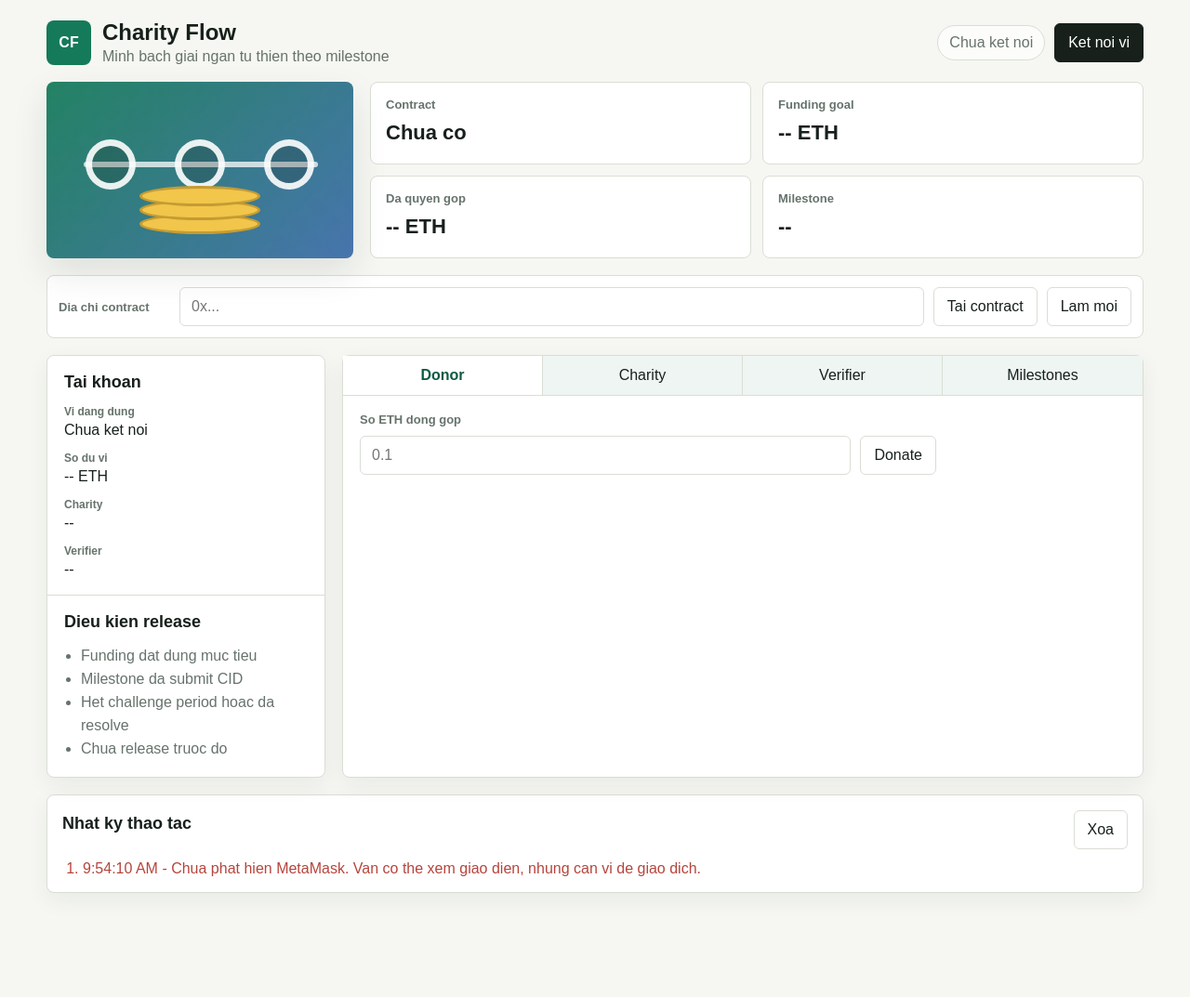
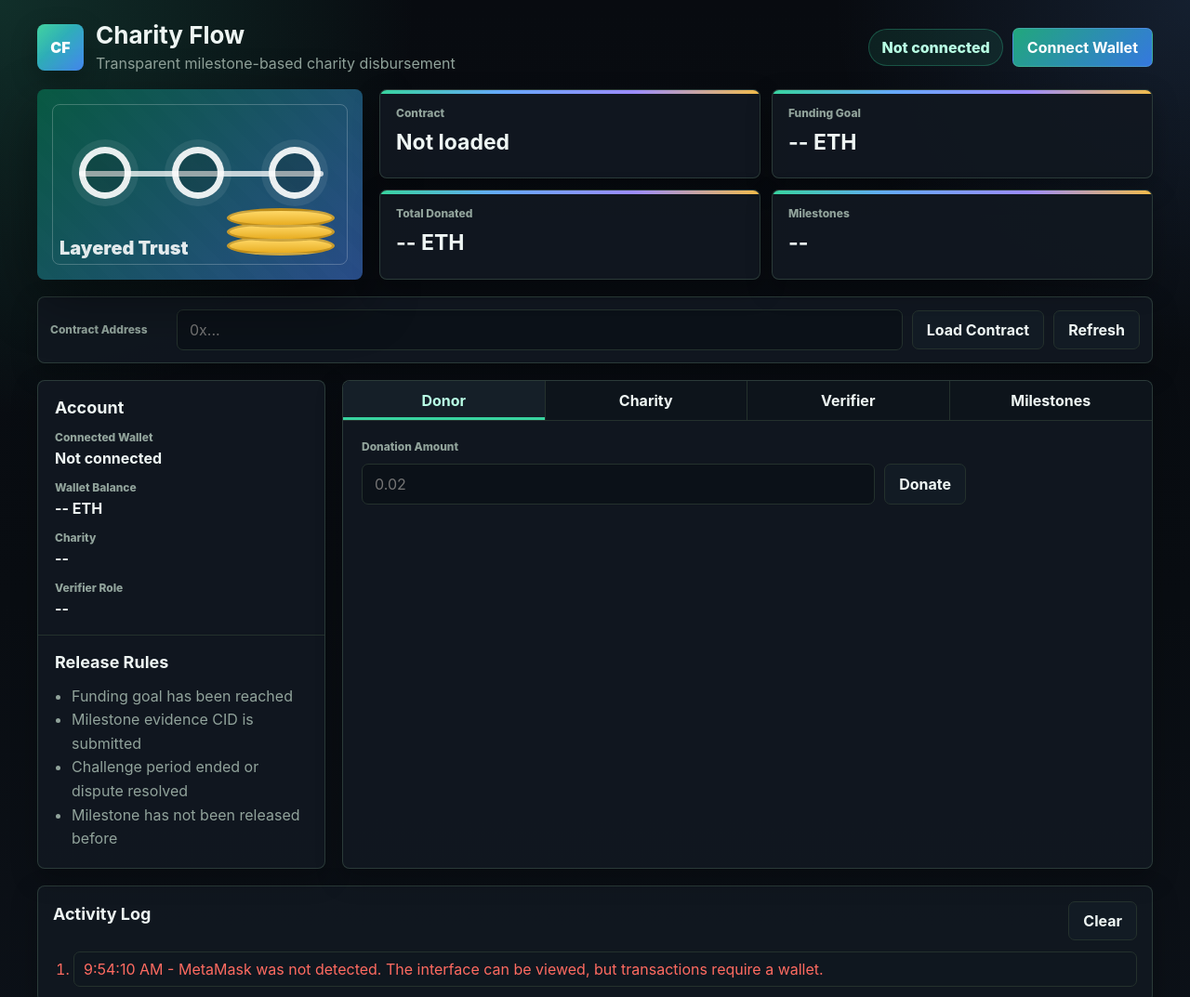
Before and after one commit to Khangdz296/charity-chain, a website: page frontend/index.html in a window 1280 px wide. Shown: the top 1073 px of the page at 93% size. Before the commit the page ends 995 px from the top, so only its background shows below. Drawn offline with Linux system fonts and the light colour scheme.

Commit message:
Update UI

```diff
--- a/frontend/app.js
+++ b/frontend/app.js
@@ -76,16 +76,16 @@ function hasEthers() {
 
 function requireWallet() {
   if (!window.ethereum) {
-    throw new Error("Chua co MetaMask hoac vi EVM trong trinh duyet.");
+    throw new Error("MetaMask or an EVM wallet was not detected in this browser.");
   }
   if (!hasEthers()) {
-    throw new Error("Khong tai duoc ethers.js.");
+    throw new Error("ethers.js could not be loaded.");
   }
 }
 
 function requireContract() {
   if (!state.contract) {
-    throw new Error("Nhap dia chi contract va bam Tai contract truoc.");
+    throw new Error("Enter a contract address and load the contract first.");
   }
   return state.contract;
 }
@@ -106,7 +106,7 @@ function formatEth(value) {
 function parseEth(value) {
   const text = String(value || "").trim();
   if (!/^\d+(\.\d{1,18})?$/.test(text)) {
-    throw new Error("So ETH khong hop le.");
+    throw new Error("Invalid ETH amount.");
   }
   return window.ethers.parseEther(text);
 }
@@ -131,14 +131,14 @@ async function connectWallet() {
 
   renderAccount();
   await refreshWalletBalance();
-  log(`Da ket noi ${shortAddress(state.account)}`, "success");
+  log(`Connected ${shortAddress(state.account)}`, "success");
 }
 
 async function loadContract() {
   requireWallet();
   const address = ui.contractAddress.value.trim();
   if (!isAddress(address)) {
-    throw new Error("Dia chi contract khong hop le.");
+    throw new Error("Invalid contract address.");
   }
 
   state.contractAddress = address;
@@ -151,13 +151,13 @@ async function loadContract() {
   const runner = state.signer || state.provider;
   const code = await state.provider.getCode(address);
   if (code === "0x") {
-    throw new Error("Khong tim thay contract o dia chi nay tren network hien tai. Hay kiem tra MetaMask dang o Hardhat Local va dung dia chi Contract moi deploy.");
+    throw new Error("No contract code was found at this address on the current network. Check that MetaMask is on Hardhat Local and that you pasted the latest deployed contract address.");
   }
 
   state.contract = new window.ethers.Contract(address, CONTRACT_ABI, runner);
 
   await refreshSummary();
-  log("Da tai thong tin contract.", "success");
+  log("Contract loaded.", "success");
 }
 
 async function refreshSummary() {
@@ -180,7 +180,7 @@ async function refreshSummary() {
 
   if (state.account) {
     const isVerifier = await contract.isVerifier(state.account);
-    ui.verifierText.textContent = isVerifier ? "Dung vai tro verifier" : "Khong phai verifier";
+    ui.verifierText.textContent = isVerifier ? "Verifier account" : "Not a verifier";
     await refreshWalletBalance();
   }
 }
@@ -200,7 +200,7 @@ async function loadMilestones() {
   ui.milestoneList.innerHTML = "";
 
   if (state.milestoneCount === 0) {
-    ui.milestoneList.textContent = "Chua co milestone.";
+    ui.milestoneList.textContent = "No milestones found.";
     return;
   }
 
@@ -217,7 +217,7 @@ function renderMilestoneCard(index, milestone) {
   const submittedAt = BigInt(milestone.submittedAt);
   const submitted = submittedAt > 0n
     ? new Date(Number(submittedAt) * 1000).toLocaleString()
-    : "Chua submit";
+    : "Not submitted";
   const stateId = Number(milestone.state);
   const stateName = STATE_NAMES[stateId] || "Unknown";
 
@@ -234,7 +234,7 @@ function renderMilestoneCard(index, milestone) {
     </div>
     <div class="milestone-meta">
       <span>${escapeHtml(submitted)}</span>
-      <span>${escapeHtml(milestone.evidenceCID || "Chua co CID")}</span>
+      <span>${escapeHtml(milestone.evidenceCID || "No CID submitted")}</span>
       <span>ID: ${index}</span>
     </div>
   `;
@@ -253,12 +253,12 @@ async function sendTx(action, label) {
   const tx = await action(state.contract);
   log(`${label}: ${tx.hash}`, "success");
   const receipt = await tx.wait();
-  log(`Da xac nhan block ${receipt.blockNumber}`, "success");
+  log(`Confirmed in block ${receipt.blockNumber}`, "success");
 }
 
 function renderAccount() {
-  ui.accountText.textContent = state.account ? shortAddress(state.account) : "Chua ket noi";
-  ui.networkBadge.textContent = state.chainId ? `Chain ${state.chainId}` : "Chua ket noi";
+  ui.accountText.textContent = state.account ? shortAddress(state.account) : "Not connected";
+  ui.networkBadge.textContent = state.chainId ? `Chain ${state.chainId}` : "Not connected";
   if (!state.account) {
     ui.walletBalanceText.textContent = "-- ETH";
   }
@@ -363,7 +363,7 @@ function bindEvents() {
       state.signer = null;
       state.contract = null;
       renderAccount();
-      log("Da doi network, hay ket noi lai contract.");
+      log("Network changed. Please reconnect and reload the contract.");
     });
   }
 }
@@ -390,9 +390,9 @@ function init() {
   bindEvents();
   renderAccount();
   if (!window.ethereum) {
-    log("Chua phat hien MetaMask. Van co the xem giao dien, nhung can vi de giao dich.", "error");
+    log("MetaMask was not detected. The interface can be viewed, but transactions require a wallet.", "error");
   } else {
-    log("Frontend san sang.");
+    log("Frontend ready.");
   }
 }
 
--- a/frontend/index.html
+++ b/frontend/index.html
@@ -1,5 +1,5 @@
 <!doctype html>
-<html lang="vi">
+<html lang="en">
 <head>
   <meta charset="utf-8">
   <meta name="viewport" content="width=device-width, initial-scale=1">
@@ -8,21 +8,21 @@
 </head>
 <body>
   <main class="app-shell">
-    <section class="topbar" aria-label="Thanh dieu khien">
+    <section class="topbar" aria-label="Control bar">
       <div class="brand">
         <div class="brand-mark" aria-hidden="true">CF</div>
         <div>
           <h1>Charity Flow</h1>
-          <p>Minh bach giai ngan tu thien theo milestone</p>
+          <p>Transparent milestone-based charity disbursement</p>
         </div>
       </div>
       <div class="wallet-panel">
-        <span id="networkBadge" class="badge">Chua ket noi</span>
-        <button id="connectWalletBtn" class="primary-btn" type="button">Ket noi vi</button>
+        <span id="networkBadge" class="badge">Not connected</span>
+        <button id="connectWalletBtn" class="primary-btn" type="button">Connect Wallet</button>
       </div>
     </section>
 
-    <section class="hero-band" aria-label="Tong quan quy">
+    <section class="hero-band" aria-label="Fund overview">
       <div class="fund-visual" aria-hidden="true">
         <div class="chain-line"></div>
         <div class="node node-a"></div>
@@ -37,41 +37,41 @@
       <div class="summary-grid">
         <div class="metric">
           <span>Contract</span>
-          <strong id="contractShort">Chua co</strong>
+          <strong id="contractShort">Not loaded</strong>
         </div>
         <div class="metric">
-          <span>Funding goal</span>
+          <span>Funding Goal</span>
           <strong id="fundingGoal">-- ETH</strong>
         </div>
         <div class="metric">
-          <span>Da quyen gop</span>
+          <span>Total Donated</span>
           <strong id="totalDonated">-- ETH</strong>
         </div>
         <div class="metric">
-          <span>Milestone</span>
+          <span>Milestones</span>
           <strong id="milestoneCount">--</strong>
         </div>
       </div>
     </section>
 
-    <section class="contract-strip" aria-label="Ket noi contract">
-      <label for="contractAddress">Dia chi contract</label>
+    <section class="contract-strip" aria-label="Contract connection">
+      <label for="contractAddress">Contract Address</label>
       <input id="contractAddress" type="text" spellcheck="false" placeholder="0x...">
-      <button id="loadContractBtn" type="button">Tai contract</button>
-      <button id="refreshBtn" type="button">Lam moi</button>
+      <button id="loadContractBtn" type="button">Load Contract</button>
+      <button id="refreshBtn" type="button">Refresh</button>
     </section>
 
     <section class="workspace">
-      <aside class="side-panel" aria-label="Thong tin tai khoan">
+      <aside class="side-panel" aria-label="Account information">
         <div class="panel-block">
-          <h2>Tai khoan</h2>
+          <h2>Account</h2>
           <dl>
             <div>
-              <dt>Vi dang dung</dt>
-              <dd id="accountText">Chua ket noi</dd>
+              <dt>Connected Wallet</dt>
+              <dd id="accountText">Not connected</dd>
             </div>
             <div>
-              <dt>So du vi</dt>
+              <dt>Wallet Balance</dt>
               <dd id="walletBalanceText">-- ETH</dd>
             </div>
             <div>
@@ -79,25 +79,25 @@
               <dd id="charityText">--</dd>
             </div>
             <div>
-              <dt>Verifier</dt>
+              <dt>Verifier Role</dt>
               <dd id="verifierText">--</dd>
             </div>
           </dl>
         </div>
 
         <div class="panel-block">
-          <h2>Dieu kien release</h2>
+          <h2>Release Rules</h2>
           <ul class="check-list">
-            <li>Funding dat dung muc tieu</li>
-            <li>Milestone da submit CID</li>
-            <li>Het challenge period hoac da resolve</li>
-            <li>Chua release truoc do</li>
+            <li>Funding goal has been reached</li>
+            <li>Milestone evidence CID is submitted</li>
+            <li>Challenge period ended or dispute resolved</li>
+            <li>Milestone has not been released before</li>
           </ul>
         </div>
       </aside>
 
       <section class="main-panel">
-        <div class="tabs" role="tablist" aria-label="Chuc nang">
+        <div class="tabs" role="tablist" aria-label="Actions">
           <button class="tab-button active" type="button" data-tab="donor">Donor</button>
           <button class="tab-button" type="button" data-tab="charity">Charity</button>
           <button class="tab-button" type="button" data-tab="verifier">Verifier</button>
@@ -106,9 +106,9 @@
 
         <div id="donor" class="tab-page active">
           <form id="donateForm" class="action-form">
-            <label for="donateAmount">So ETH dong gop</label>
+            <label for="donateAmount">Donation Amount</label>
             <div class="inline-control">
-              <input id="donateAmount" type="number" min="0" step="0.001" placeholder="0.1">
+              <input id="donateAmount" type="number" min="0" step="0.001" placeholder="0.02">
               <button type="submit">Donate</button>
             </div>
           </form>
@@ -118,9 +118,9 @@
           <form id="submitForm" class="action-form">
             <label for="submitMilestoneId">Milestone ID</label>
             <input id="submitMilestoneId" type="number" min="0" step="1" placeholder="0">
-            <label for="evidenceCid">IPFS CID</label>
-            <input id="evidenceCid" type="text" placeholder="ipfs://Qm...">
-            <button type="submit">Submit milestone</button>
+            <label for="evidenceCid">Evidence IPFS CID</label>
+            <input id="evidenceCid" type="text" placeholder="ipfs://bafy...">
+            <button type="submit">Submit Milestone</button>
           </form>
         </div>
 
@@ -131,8 +131,8 @@
               <input id="rejectMilestoneId" type="number" min="0" step="1" placeholder="0">
             </div>
             <div>
-              <label for="rejectReason">Ly do reject</label>
-              <input id="rejectReason" type="text" placeholder="Hoa don chua hop le">
+              <label for="rejectReason">Rejection Reason</label>
+              <input id="rejectReason" type="text" placeholder="Invoice cannot be verified">
             </div>
             <button type="submit">Reject</button>
           </form>
@@ -141,14 +141,14 @@
             <label for="resolveMilestoneId">Milestone ID</label>
             <div class="inline-control">
               <input id="resolveMilestoneId" type="number" min="0" step="1" placeholder="0">
-              <button type="submit">Vote resolve</button>
+              <button type="submit">Vote Resolve</button>
             </div>
           </form>
         </div>
 
         <div id="milestones" class="tab-page">
           <div class="milestone-toolbar">
-            <button id="loadMilestonesBtn" type="button">Tai danh sach</button>
+            <button id="loadMilestonesBtn" type="button">Load Milestones</button>
             <form id="releaseForm" class="release-form">
               <label for="releaseMilestoneId">Release ID</label>
               <input id="releaseMilestoneId" type="number" min="0" step="1" placeholder="0">
@@ -160,10 +160,10 @@
       </section>
     </section>
 
-    <section class="activity-panel" aria-label="Nhat ky">
+    <section class="activity-panel" aria-label="Activity log">
       <div class="activity-header">
-        <h2>Nhat ky thao tac</h2>
-        <button id="clearLogBtn" type="button">Xoa</button>
+        <h2>Activity Log</h2>
+        <button id="clearLogBtn" type="button">Clear</button>
       </div>
       <ol id="activityLog"></ol>
     </section>
--- a/frontend/styles.css
+++ b/frontend/styles.css
@@ -1,16 +1,19 @@
 :root {
-  --bg: #f6f7f2;
-  --ink: #17201b;
-  --muted: #66736b;
-  --line: #d9ded5;
-  --panel: #ffffff;
-  --panel-2: #eef5f2;
-  --green: #157a59;
-  --green-dark: #0e5b43;
-  --gold: #c69214;
-  --red: #b6453c;
-  --blue: #2f62a3;
-  --shadow: 0 16px 38px rgba(23, 32, 27, 0.10);
+  --bg: #090d12;
+  --ink: #eef5f3;
+  --muted: #91a39b;
+  --line: #24312d;
+  --panel: #111820;
+  --panel-soft: #0d141b;
+  --panel-raised: #151f28;
+  --green: #38d39f;
+  --green-dark: #21a77c;
+  --gold: #f2bc4b;
+  --red: #ff6b61;
+  --blue: #68a7ff;
+  --violet: #9b8cff;
+  --shadow-sm: 0 10px 28px rgba(0, 0, 0, 0.28);
+  --shadow-md: 0 22px 60px rgba(0, 0, 0, 0.42);
 }
 
 * {
@@ -20,9 +23,12 @@
 body {
   margin: 0;
   min-height: 100vh;
-  background: var(--bg);
+  background:
+    radial-gradient(circle at top left, rgba(56, 211, 159, 0.18), transparent 28rem),
+    radial-gradient(circle at top right, rgba(104, 167, 255, 0.13), transparent 24rem),
+    linear-gradient(180deg, #080b10 0%, var(--bg) 58%, #0c1118 100%);
   color: var(--ink);
-  font-family: Arial, Helvetica, sans-serif;
+  font-family: Inter, ui-sans-serif, system-ui, -apple-system, BlinkMacSystemFont, "Segoe UI", Arial, sans-serif;
 }
 
 button,
@@ -31,45 +37,62 @@ input {
 }
 
 button {
+  min-height: 42px;
   border: 1px solid var(--line);
-  background: var(--panel);
+  border-radius: 7px;
+  padding: 0 15px;
+  background: #121b24;
   color: var(--ink);
-  min-height: 42px;
-  padding: 0 14px;
-  border-radius: 6px;
   cursor: pointer;
+  font-weight: 750;
+  transition: transform 150ms ease, border-color 150ms ease, box-shadow 150ms ease, background 150ms ease;
 }
 
 button:hover {
-  border-color: var(--green);
-  color: var(--green-dark);
+  transform: translateY(-1px);
+  border-color: rgba(56, 211, 159, 0.58);
+  box-shadow: 0 10px 22px rgba(56, 211, 159, 0.16);
+}
+
+button:active {
+  transform: translateY(0);
 }
 
 button:disabled {
   cursor: not-allowed;
   opacity: 0.55;
+  transform: none;
+  box-shadow: none;
 }
 
 input {
   width: 100%;
-  min-height: 42px;
+  min-height: 44px;
   border: 1px solid var(--line);
-  border-radius: 6px;
-  padding: 0 12px;
-  background: #fff;
+  border-radius: 7px;
+  padding: 0 13px;
+  background: #0b1118;
   color: var(--ink);
+  outline: none;
+  transition: border-color 160ms ease, box-shadow 160ms ease;
+}
+
+input:focus {
+  border-color: var(--green);
+  box-shadow: 0 0 0 4px rgba(56, 211, 159, 0.13);
 }
 
 label {
   color: var(--muted);
-  font-size: 13px;
-  font-weight: 700;
+  font-size: 12px;
+  font-weight: 800;
+  letter-spacing: 0;
 }
 
 .app-shell {
-  width: min(1180px, calc(100% - 32px));
+  width: min(1200px, calc(100% - 32px));
   margin: 0 auto;
-  padding: 22px 0 34px;
+  padding: 24px 0 36px;
 }
 
 .topbar {
@@ -83,18 +106,21 @@ label {
 .brand {
   display: flex;
   align-items: center;
-  gap: 12px;
+  gap: 13px;
 }
 
 .brand-mark {
-  width: 48px;
-  height: 48px;
+  width: 50px;
+  height: 50px;
   display: grid;
   place-items: center;
   border-radius: 8px;
-  background: var(--green);
+  background:
+    linear-gradient(135deg, rgba(255,255,255,0.16), transparent 42%),
+    linear-gradient(135deg, #1fc98f, #4589f2);
   color: #fff;
-  font-weight: 800;
+  font-weight: 900;
+  box-shadow: var(--shadow-sm);
 }
 
 h1,
@@ -104,13 +130,14 @@ p {
 }
 
 h1 {
-  font-size: 24px;
+  font-size: 26px;
   line-height: 1.1;
+  letter-spacing: 0;
 }
 
 .brand p {
   color: var(--muted);
-  margin-top: 4px;
+  margin-top: 5px;
 }
 
 .wallet-panel {
@@ -120,18 +147,19 @@ h1 {
 }
 
 .badge {
-  border: 1px solid var(--line);
+  border: 1px solid rgba(56, 211, 159, 0.28);
   border-radius: 999px;
-  padding: 9px 12px;
-  color: var(--muted);
-  background: rgba(255, 255, 255, 0.7);
+  padding: 9px 13px;
+  color: #b8ffe4;
+  background: rgba(56, 211, 159, 0.10);
   white-space: nowrap;
+  font-weight: 800;
 }
 
 .primary-btn {
-  background: var(--ink);
+  background: linear-gradient(135deg, var(--green-dark), #3578df);
   color: #fff;
-  border-color: var(--ink);
+  border-color: rgba(255, 255, 255, 0.12);
 }
 
 .primary-btn:hover {
@@ -141,73 +169,80 @@ h1 {
 
 .hero-band {
   display: grid;
-  grid-template-columns: 330px 1fr;
+  grid-template-columns: 350px 1fr;
   gap: 18px;
   align-items: stretch;
   margin-bottom: 18px;
 }
 
 .fund-visual {
-  min-height: 190px;
+  min-height: 205px;
   position: relative;
   overflow: hidden;
   border-radius: 8px;
   background:
-    linear-gradient(135deg, rgba(21, 122, 89, 0.94), rgba(47, 98, 163, 0.88)),
+    linear-gradient(135deg, rgba(8, 91, 67, 0.96), rgba(44, 82, 146, 0.92)),
     repeating-linear-gradient(45deg, rgba(255,255,255,.08) 0 14px, transparent 14px 28px);
-  box-shadow: var(--shadow);
+  box-shadow: var(--shadow-md);
+}
+
+.fund-visual::before {
+  content: "";
+  position: absolute;
+  inset: 16px;
+  border: 1px solid rgba(255, 255, 255, 0.22);
+  border-radius: 8px;
+}
+
+.fund-visual::after {
+  content: "Layered Trust";
+  position: absolute;
+  left: 24px;
+  bottom: 22px;
+  color: rgba(255, 255, 255, 0.88);
+  font-weight: 900;
+  font-size: 20px;
 }
 
 .chain-line {
   position: absolute;
-  left: 40px;
-  right: 38px;
-  top: 86px;
+  left: 45px;
+  right: 42px;
+  top: 88px;
   height: 6px;
-  background: rgba(255, 255, 255, 0.75);
+  background: rgba(255, 255, 255, 0.74);
   border-radius: 999px;
 }
 
 .node {
   position: absolute;
-  width: 54px;
-  height: 54px;
+  width: 56px;
+  height: 56px;
   border-radius: 50%;
-  border: 7px solid rgba(255, 255, 255, 0.9);
-  background: rgba(23, 32, 27, 0.22);
+  border: 7px solid rgba(255, 255, 255, 0.91);
+  background: rgba(20, 33, 28, 0.24);
+  box-shadow: 0 0 0 8px rgba(255, 255, 255, 0.08);
 }
 
-.node-a {
-  left: 42px;
-  top: 62px;
-}
-
-.node-b {
-  left: 138px;
-  top: 62px;
-}
-
-.node-c {
-  right: 42px;
-  top: 62px;
-}
+.node-a { left: 45px; top: 62px; }
+.node-b { left: 145px; top: 62px; }
+.node-c { right: 45px; top: 62px; }
 
 .coin-stack {
   position: absolute;
-  left: 50%;
+  right: 30px;
   bottom: 26px;
-  transform: translateX(-50%);
-  width: 130px;
-  height: 58px;
+  width: 116px;
+  height: 56px;
 }
 
 .coin-stack span {
   position: absolute;
   left: 0;
   right: 0;
-  height: 22px;
+  height: 21px;
   border-radius: 50%;
-  background: #f2c54b;
+  background: linear-gradient(180deg, #ffd968, #e8ad22);
   border: 3px solid rgba(112, 77, 5, 0.35);
 }
 
@@ -226,48 +261,62 @@ h1 {
 .main-panel,
 .activity-panel,
 .contract-strip {
-  background: var(--panel);
-  border: 1px solid var(--line);
+  background: rgba(17, 24, 32, 0.94);
+  border: 1px solid rgba(55, 74, 68, 0.72);
   border-radius: 8px;
 }
 
 .metric {
-  min-height: 88px;
-  padding: 16px;
+  min-height: 96px;
+  padding: 17px;
+  box-shadow: var(--shadow-sm);
+  position: relative;
+  overflow: hidden;
+}
+
+.metric::after {
+  content: "";
+  position: absolute;
+  top: 0;
+  left: 0;
+  right: 0;
+  height: 4px;
+  background: linear-gradient(90deg, var(--green), var(--blue), var(--violet), var(--gold));
 }
 
 .metric span {
   color: var(--muted);
   display: block;
-  font-size: 13px;
-  font-weight: 700;
+  font-size: 12px;
+  font-weight: 850;
   margin-bottom: 10px;
 }
 
 .metric strong {
-  font-size: 22px;
+  font-size: 23px;
   overflow-wrap: anywhere;
 }
 
 .contract-strip {
   display: grid;
-  grid-template-columns: 120px 1fr auto auto;
+  grid-template-columns: 126px 1fr auto auto;
   align-items: center;
   gap: 10px;
-  padding: 12px;
+  padding: 13px;
   margin-bottom: 18px;
+  box-shadow: var(--shadow-sm);
 }
 
 .workspace {
   display: grid;
-  grid-template-columns: 300px 1fr;
+  grid-template-columns: 310px 1fr;
   gap: 18px;
 }
 
 .side-panel,
 .main-panel,
 .activity-panel {
-  box-shadow: 0 8px 24px rgba(23, 32, 27, 0.06);
+  box-shadow: var(--shadow-sm);
 }
 
 .panel-block {
@@ -282,6 +331,7 @@ h1 {
 h2 {
   font-size: 18px;
   margin-bottom: 14px;
+  letter-spacing: 0;
 }
 
 dl {
@@ -293,33 +343,37 @@ dl {
 dt {
   color: var(--muted);
   font-size: 12px;
-  font-weight: 700;
-  margin-bottom: 4px;
+  font-weight: 850;
+  margin-bottom: 5px;
 }
 
 dd {
   margin: 0;
   overflow-wrap: anywhere;
+  font-weight: 700;
 }
 
 .check-list {
   margin: 0;
   padding-left: 18px;
   color: var(--muted);
-  line-height: 1.55;
+  line-height: 1.6;
 }
 
 .tabs {
   display: grid;
   grid-template-columns: repeat(4, 1fr);
   border-bottom: 1px solid var(--line);
+  background: var(--panel-soft);
+  border-radius: 8px 8px 0 0;
+  overflow: hidden;
 }
 
 .tab-button {
   border: 0;
   border-right: 1px solid var(--line);
   border-radius: 0;
-  background: var(--panel-2);
+  background: transparent;
 }
 
 .tab-button:last-child {
@@ -327,14 +381,14 @@ dd {
 }
 
 .tab-button.active {
-  background: #fff;
-  color: var(--green-dark);
-  font-weight: 800;
+  background: #151f28;
+  color: #b9ffe5;
+  box-shadow: inset 0 -3px 0 var(--green);
 }
 
 .tab-page {
   display: none;
-  padding: 18px;
+  padding: 20px;
 }
 
 .tab-page.active {
@@ -343,8 +397,8 @@ dd {
 
 .action-form {
   display: grid;
-  gap: 10px;
-  max-width: 620px;
+  gap: 11px;
+  max-width: 650px;
 }
 
 .inline-control {
@@ -361,7 +415,7 @@ dd {
 }
 
 .compact-form {
-  max-width: 430px;
+  max-width: 450px;
 }
 
 .milestone-toolbar {
@@ -373,7 +427,7 @@ dd {
 
 .release-form {
   display: grid;
-  grid-template-columns: 80px 110px auto;
+  grid-template-columns: 82px 112px auto;
   gap: 8px;
   align-items: center;
 }
@@ -386,28 +440,30 @@ dd {
 .milestone-card {
   border: 1px solid var(--line);
   border-radius: 8px;
-  padding: 14px;
+  padding: 15px;
   display: grid;
-  gap: 10px;
+  gap: 11px;
+  background: linear-gradient(180deg, #141d26, #101820);
 }
 
 .milestone-card header {
   display: flex;
   justify-content: space-between;
   gap: 10px;
+  align-items: center;
 }
 
 .state-pill {
   border-radius: 999px;
-  padding: 5px 9px;
+  padding: 6px 10px;
   font-size: 12px;
-  font-weight: 800;
+  font-weight: 900;
   color: #fff;
   background: var(--blue);
 }
 
 .state-pill.Planned { background: var(--muted); }
-.state-pill.Submitted { background: var(--gold); color: #221700; }
+.state-pill.Submitted { background: var(--gold); color: #251800; }
 .state-pill.Disputed { background: var(--red); }
 .state-pill.Approved { background: var(--blue); }
 .state-pill.Released { background: var(--green); }
@@ -441,6 +497,13 @@ dd {
   color: var(--muted);
 }
 
+#activityLog li {
+  padding: 8px 10px;
+  background: #0f171f;
+  border: 1px solid var(--line);
+  border-radius: 7px;
+}
+
 .success {
   color: var(--green-dark);
 }
@@ -449,7 +512,7 @@ dd {
   color: var(--red);
 }
 
-@media (max-width: 860px) {
+@media (max-width: 900px) {
   .topbar,
   .wallet-panel,
   .milestone-toolbar {
```
Also changed, not shown: docs/bao_cao_hoan_chinh.md (added, +356 -0 lines), README.md.
